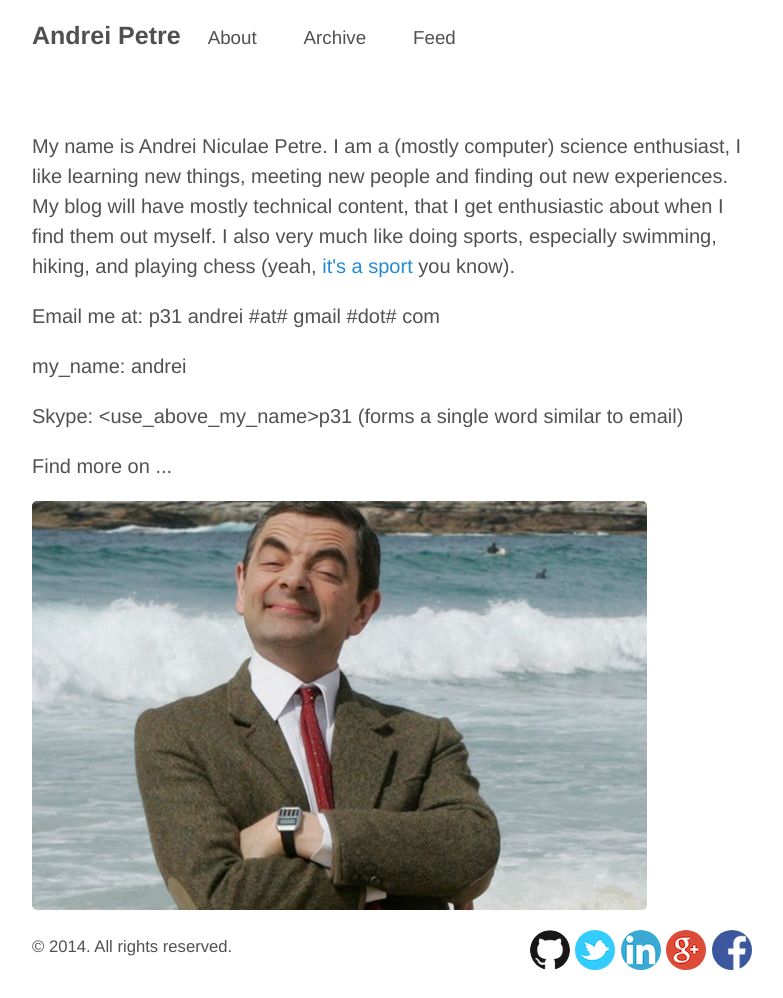
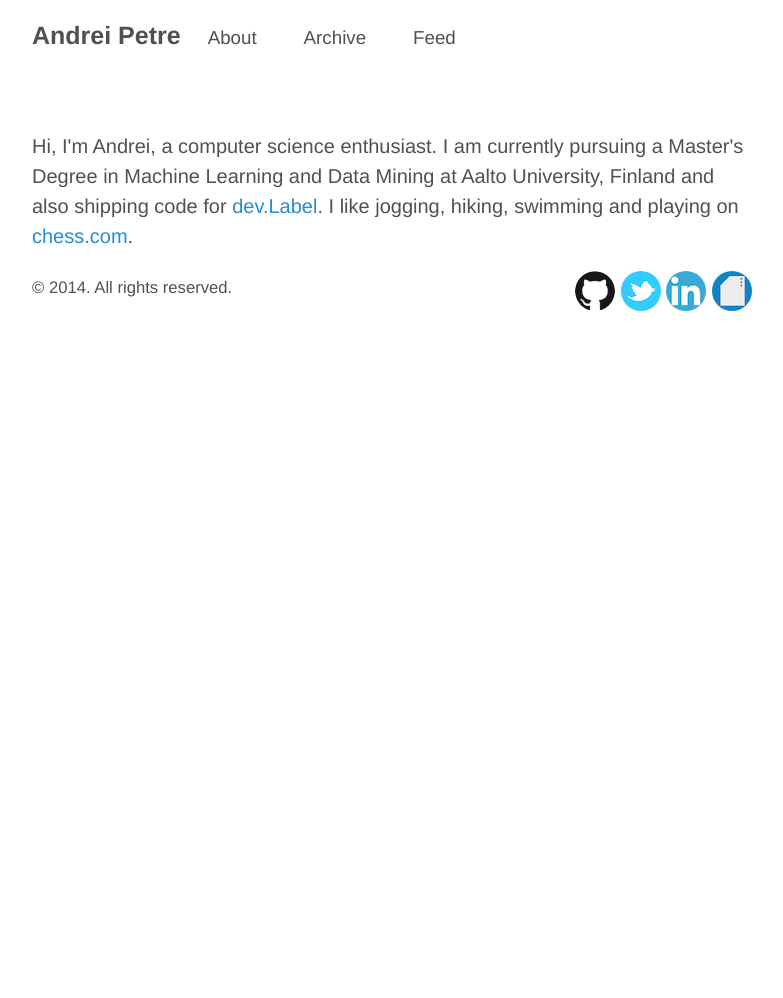
Before and after one commit to andreip/andreip.github.io, a Jekyll site: the page built from about/index.html, in a window 1280 px wide. Shown: the whole page, without its empty margins (248-1031 px from the left). Built offline with Jekyll 4.4.1, drawn with Linux system fonts in a browser that asks for light colours; Markdown is read by kramdown in place of the engine named in the settings; after the commit the page ends 900 px from its top, so only the background shows below that.

Commit message:
Update about/ page with better text.

```diff
--- a/about/index.html
+++ b/about/index.html
@@ -3,27 +3,19 @@ layout: default
 ---
 
 <div id="about">
-  <p>My name is Andrei Niculae Petre. I am a (mostly computer) science
-  enthusiast, I like learning new things, meeting new people and finding out new
-  experiences. My blog will have mostly technical content, that I get
-  enthusiastic about when I find them out myself. I also very much like doing
-  sports, especially swimming, hiking, and playing chess (yeah,
-  <a
-  href="https://en.wikipedia.org/wiki/Olympic_sports#Recognized_international_federations">it's a sport</a> you know).
+
+  <p>Hi, I'm Andrei, a computer science enthusiast. I am currently pursuing a Master's Degree in Machine
+  Learning and Data Mining at Aalto University, Finland and also shipping code for
+  <a target="_blank" href='http://devlabel.com/'>dev.Label</a>. I like jogging, hiking,
+  swimming and playing on <a target="_blank" href='http://www.chess.com/members/view/andrei31'>chess.com</a>.
   </p>
 
-  <p class="emailme">Email me at: p31 andrei #at# gmail #dot# com</p>
-  <p class="emailme">my_name: andrei</p>
-  <p class="emailme">Skype: &lt;use_above_my_name&gt;p31 (forms a single word
-  similar to email)</p>
-  <p>Find more on ...</p>
-  <img id="mr-bean" src="../img/bean.jpg"/>
   <div class="findme">
-    <a target="_blank" href="https://github.com/andreip/"><img src="../img/github.png"/></a>
-    <a target="_blank" href="https://twitter.com/anpetre"><img src="../img/twitter.png"/></a>
+    <a target="_blank" href="https://github.com/andreip/"><img src="../public/img/github.png"/></a>
+    <a target="_blank" href="https://twitter.com/anpetre"><img src="../public/img/twitter.png"/></a>
     <a target="_blank"
-    href="http://www.linkedin.com/in/anpetre"><img src="../img/in.png"/></a>
-    <a target="_blank" href="https://plus.google.com/+AndreiPetre/posts"><img src="../img/gplus.png"/></a>
-    <a target="_blank" href="https://www.facebook.com/anpetre"><img src="../img/fb.png"/></a>
+    href="http://www.linkedin.com/in/anpetre"><img src="../public/img/in.png"/></a>
+    <a target="_blank" href="resume/resume.pdf"><img
+    src="../public/img/cv.png"/></a>
   </div>
 </div>
```
Also changed, not shown: img/bean.jpg (deleted), img/mirror.jpg (deleted), img/ornament1.png (deleted), img/ornament2.png (deleted), public/img/cv.png (added), public/img/fb.png (renamed from img/fb.png), public/img/github.png (renamed from img/github.png), public/img/gplus.png (renamed from img/gplus.png), public/img/in.png (renamed from img/in.png), public/img/twitter.png (renamed from img/twitter.png).
